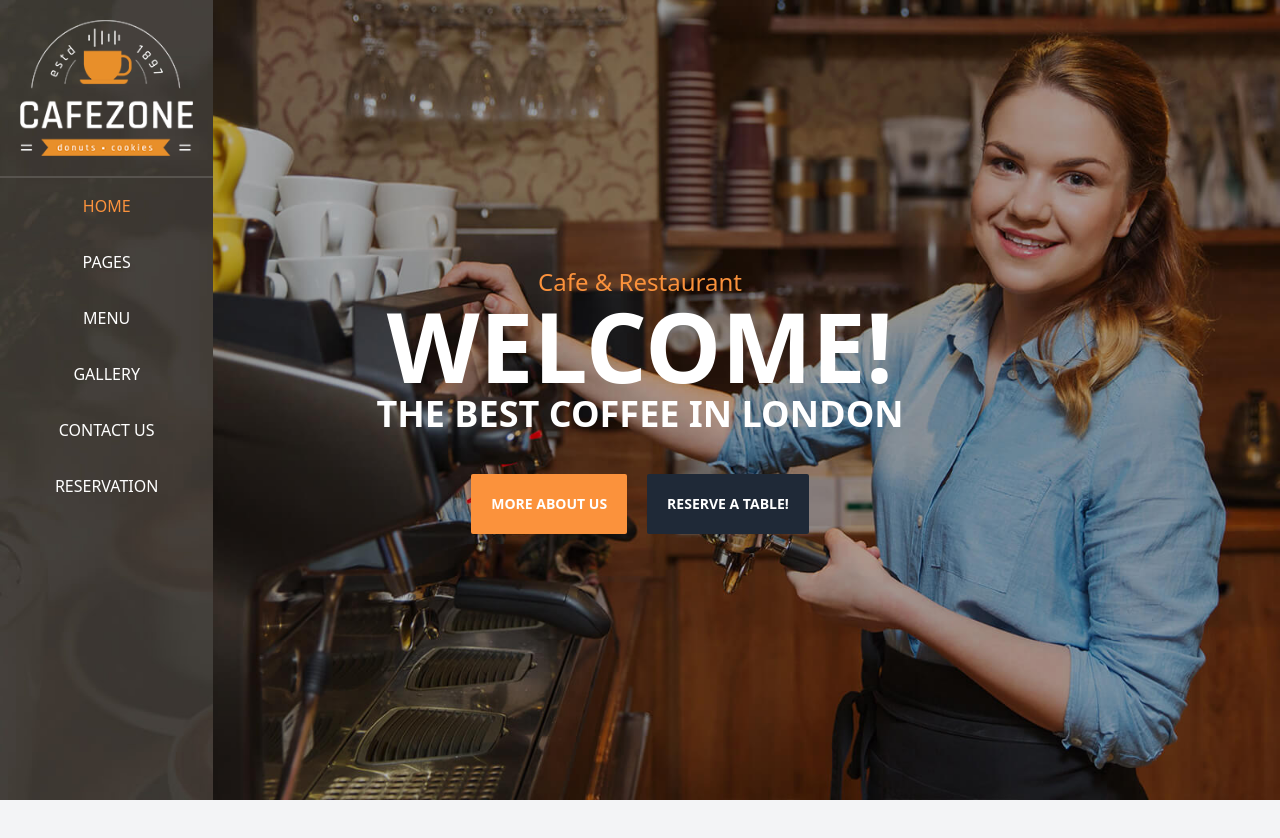
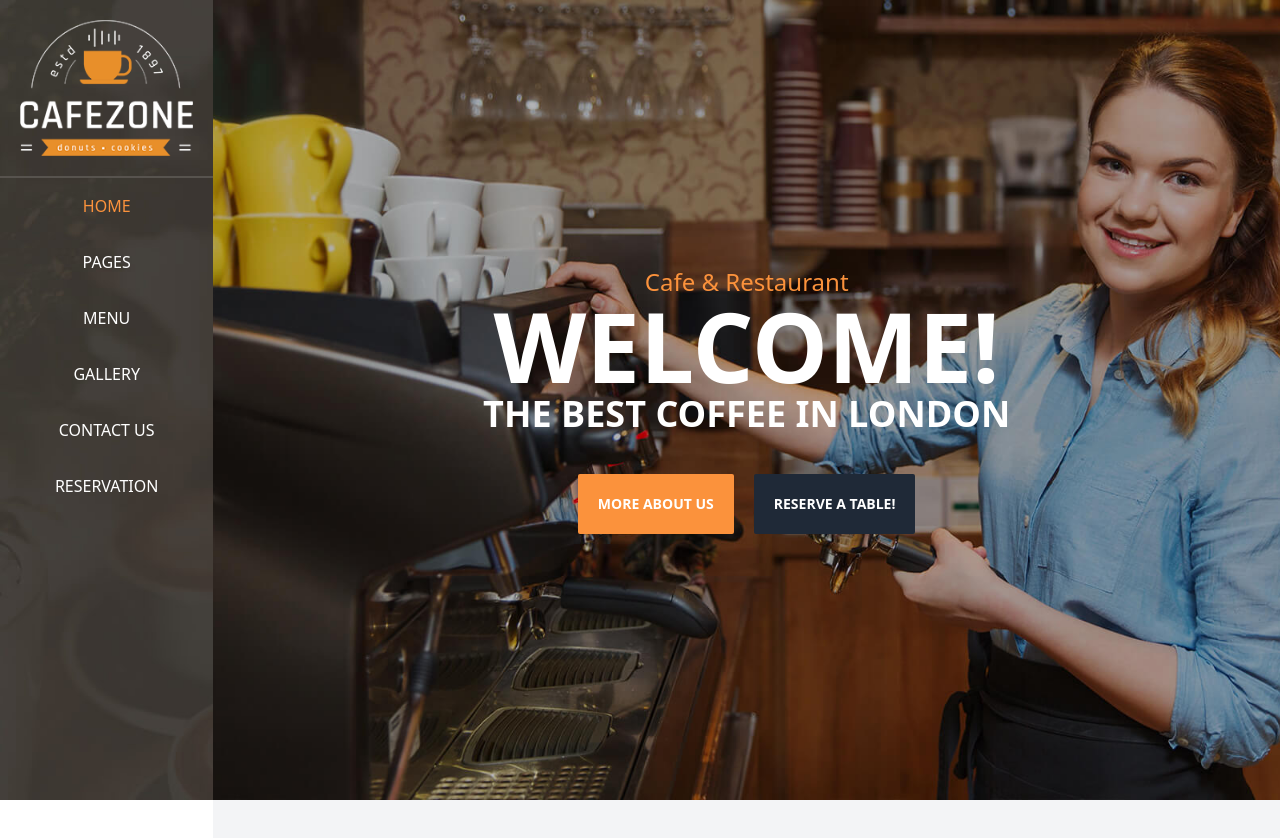
Before and after one commit to smsameet/online-coffee-shop, a Next.js app: page / in a window 1280 px wide. Shown: the top 838 px of the page. Built offline with nearby package versions, Linux system fonts and the light colour scheme.

Commit message:
update sidebar header

```diff
--- a/pages/index.jsx
+++ b/pages/index.jsx
@@ -2,7 +2,7 @@ import Link from 'next/link'
 
 const index = () => {
   return (
-    <div className='flex flex-col w-full'>
+    <div className='flex flex-col w-10/12 ml-auto'>
       <div className='bg-[url("../public/slide.jpg")] flex flex-col relative h-96 md:h-screen bg-cover md:bg-center bg-right'>
         <div className='text-orange-400 font-bold flex flex-col mt-auto w-full items-center justify-center'>
           <span className='text-2xl font-medium'>Cafe & Restaurant</span>
```
